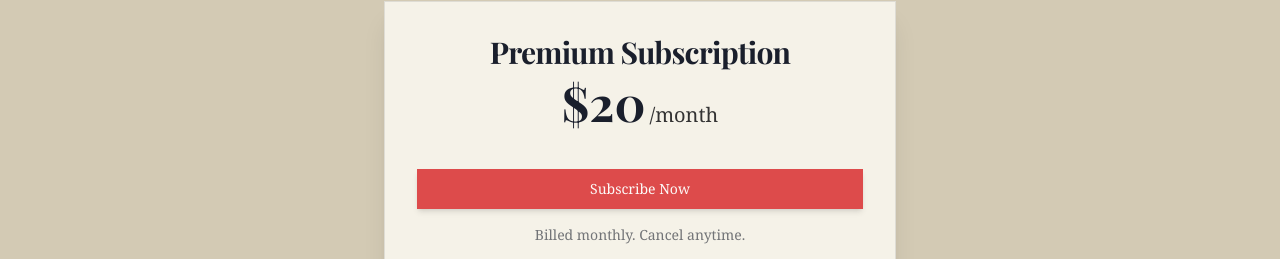
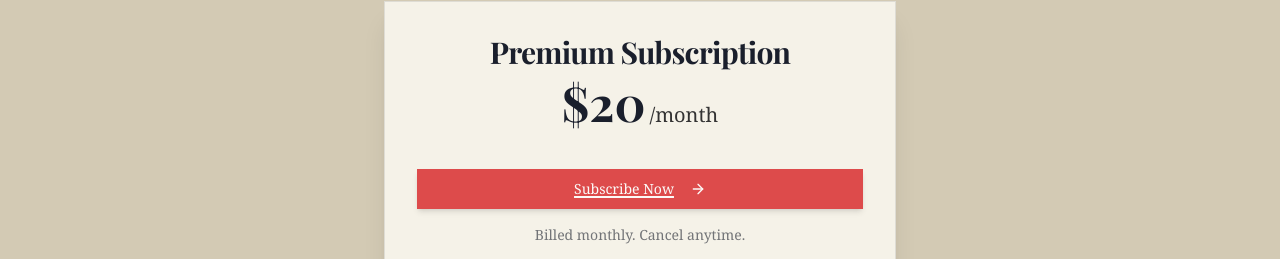
Before and after one commit to nmogil/paperboy-newsstand-daily, a React (Vite) app: page / in a window 1280 px wide. Shown: the part 3344-3603 px from the top of the page. Built offline with nearby package versions, Linux system fonts and the light colour scheme.

Commit message:
Fix: Subscribe button in pricing section
Update the subscribe button in the pricing section.

```diff
--- a/src/components/Pricing.tsx
+++ b/src/components/Pricing.tsx
@@ -1,6 +1,6 @@
-
-import { Check } from 'lucide-react';
+import { Check, ArrowRight } from 'lucide-react';
 import { Button } from '@/components/ui/button';
+import { Link } from 'react-router-dom';
 
 const Pricing = () => {
   const features = [
@@ -33,8 +33,11 @@ const Pricing = () => {
                 <span className="text-xl text-newsprint-light ml-1">/month</span>
               </div>
 
-              <Button className="btn-subscribe w-full mt-6">
-                Subscribe Now
+              <Button className="btn-subscribe w-full mt-6" asChild>
+                <Link to="/auth?mode=signup">
+                  Subscribe Now
+                  <ArrowRight className="ml-2 group-hover:translate-x-1 transition-transform" />
+                </Link>
               </Button>
 
               <p className="text-center text-newsprint/60 text-sm mt-4">
@@ -58,7 +61,7 @@ const Pricing = () => {
 
             <div className="bg-newsprint-accent/5 p-6 text-center">
               <p className="font-medium">
-                Not ready to commit? <a href="#" className="text-newsprint-red">Try a 7-day free trial</a>
+                Not ready to commit? <Link to="/auth?mode=signup" className="text-newsprint-red">Try a 7-day free trial</Link>
               </p>
             </div>
           </div>
```
